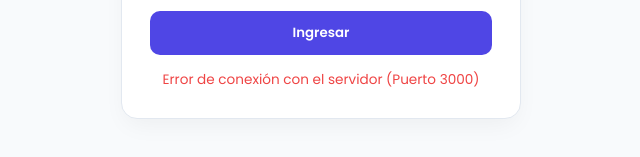
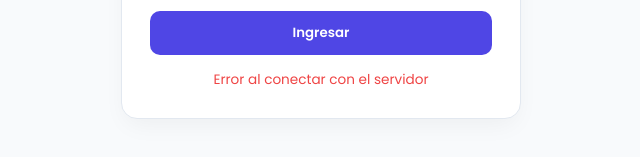
Before and after one commit to amitaflopgon-oss/cafeteria-app, a website: page public/index.html in a window 1280 px wide. Both pictures are taken after a click on the button "Ingresar". Shown: the part 317-474 px from the top of the page, without its empty margins (319-959 px from the left). Drawn offline with Linux system fonts and the light colour scheme; no server answers.

Commit message:
Update index.html

```diff
--- a/public/index.html
+++ b/public/index.html
@@ -123,10 +123,9 @@
 </div>
 
 <script>
-    const SERVER_IP = window.location.hostname;
-    const API_LOGIN = `http://${SERVER_IP}:3000/api/login`;
-    const API_USUARIOS = `http://${SERVER_IP}:3000/api/usuarios`;
-    const API_MENU = `http://${SERVER_IP}:3000/api/menu`;
+    const API_LOGIN = '/api/login';
+    const API_USUARIOS = '/api/usuarios';
+    const API_MENU = '/api/menu';
 
     let productosLista = [];
 
@@ -153,7 +152,7 @@
                 msg.innerText = data.mensaje || 'Credenciales incorrectas';
             }
         } catch (err) {
-            msg.innerText = 'Error de conexión con el servidor (Puerto 3000)';
+            msg.innerText = 'Error al conectar con el servidor';
         }
     }
 
```
